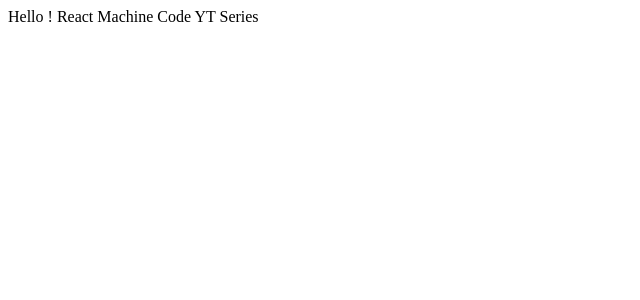
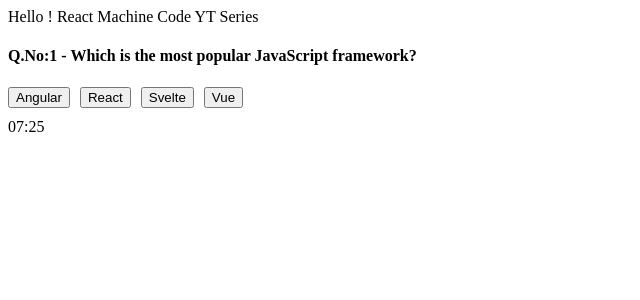
Before and after one commit to kartikmukati/reactjs-machine-code-yt, a React (Vite) app: page / in a window 1280 px wide. Shown: the top 300 px of the page, without its empty margins (0-640 px from the left). Built offline with nearby package versions, Linux system fonts and the light colour scheme.

Commit message:
reactjs quiz with timer and useReducer

```diff
--- a/src/App.jsx
+++ b/src/App.jsx
@@ -1,9 +1,91 @@
-function App() {
-  return (
-    <>
-    Hello ! React Machine Code YT Series
-    </>
-  )
+import { useReducer } from "react";
+import { useEffect } from "react";
+
+import QUIZ_DATA from "./data/questions.json";
+import Question from "./components/Question";
+import NextButton from "./components/NextButton";
+import Timer from "./components/Timer";
+
+const initialState = {
+  questions: [],
+  status: "loading",
+  index: 0,
+  answer: null,
+  secondsRemaining: null,
+};
+
+const SECS_PER_QUESTION = 30;
+
+function reducer(state, action) {
+  switch (action.type) {
+    case "dataReceived":
+      return {
+        ...state,
+        questions: action.payload,
+        status: "ready",
+        secondsRemaining: state.questions.length * SECS_PER_QUESTION
+      };
+    case "newAnswer":
+      return {
+        ...state,
+        answer: action.payload,
+      };
+    case "nextQuestion":
+      return {
+        ...state,
+        index: state.index + 1,
+        answer: null
+      };
+    case "finish":
+      return {
+        ...state,
+        status: 'finished'
+      };
+    case "tick":
+    return {
+      ...state,
+      secondsRemaining: state.secondsRemaining - 1,
+      status: state.secondsRemaining === 0 ? "finished" : state.status
+    }
+  }
 }
 
-export default App
+function App() {
+  const [{ questions, status, index, answer, secondsRemaining }, dispatch] =
+    useReducer(reducer, initialState);
+
+  const numQuestions = questions.length;
+
+  useEffect(() => {
+    console.log(QUIZ_DATA.questions);
+    dispatch({ type: "dataReceived", payload: QUIZ_DATA.questions });
+  }, []);
+
+  return (
+    <div>
+      Hello ! React Machine Code YT Series
+      {status === "ready" && (
+        <>
+          <Question
+            question={questions[index]}
+            dispatch={dispatch}
+            answer={answer}
+            index={index}
+          />
+          <footer style={{display: 'flex', gap: "10px", marginTop: '10px'}}>
+            <Timer dispatch={dispatch} secondsRemaining={secondsRemaining}/>
+            <NextButton
+              numQuestions={numQuestions}
+              dispatch={dispatch}
+              answer={answer}
+              index={index}
+            />
+          </footer>
+        </>
+      )}
+
+    </div>
+  );
+}
+
+export default App;
--- /dev/null
+++ b/src/components/NextButton.jsx
@@ -0,0 +1,18 @@
+import React from "react";
+
+export default function NextButton({ dispatch, answer, index, numQuestions }) {
+  if (answer === null) return null;
+
+  if(index < numQuestions - 1) {
+     return (
+          <button onClick={() => dispatch({type: 'nextQuestion'})}>Next Question</button>
+     )
+  }
+
+  else if(index === numQuestions-1) {
+     return (
+          <button onClick={() => dispatch({type: 'finish'})}>Finish</button>
+     )
+  }
+
+}
--- /dev/null
+++ b/src/components/Options.css
@@ -0,0 +1,7 @@
+.correct {
+     background: green;
+}
+
+.wrong {
+     background: yellow;
+}
--- /dev/null
+++ b/src/components/Options.jsx
@@ -0,0 +1,29 @@
+import React from "react";
+
+import './Options.css';
+
+export default function Options({ question, dispatch, answer }) {
+  const hasAnswered = answer !== null;
+
+  return (
+    <div style={{ display: "flex", gap: "10px" }}>
+      {question.options.map((option, index) => {
+        return (
+          <button
+            className={`${
+              hasAnswered
+                ? index === question.correctOption
+                  ? "correct"
+                  : "wrong"
+                : ""
+            }`}
+            key={option}
+            onClick={() => dispatch({type: 'newAnswer', payload: index})}
+          >
+            {option}
+          </button>
+        );
+      })}
+    </div>
+  );
+}
--- /dev/null
+++ b/src/components/Question.jsx
@@ -0,0 +1,13 @@
+import React from 'react'
+import Options from './Options'
+
+
+
+export default function Question({question, dispatch, answer, index}) {
+  return (
+    <div>
+     <h4><strong>Q.No:{index+1} - </strong>{question.question}</h4>
+     <Options question={question} dispatch={dispatch} answer={answer}/>
+    </div>
+  )
+}
--- /dev/null
+++ b/src/components/Timer.jsx
@@ -0,0 +1,20 @@
+import React, { useEffect } from "react";
+
+export default function Timer({ dispatch, secondsRemaining }) {
+  const mins = Math.floor(secondsRemaining / 60);
+  const seconds = secondsRemaining % 60;
+
+  useEffect(() => {
+     console.log(seconds)
+    const id = setInterval(() => {
+      dispatch({ type: "tick" });
+    }, 1000);
+
+    return () => clearInterval(id);
+  }, [dispatch]);
+  return (
+    <div>
+      {mins < 10 && "0"}{mins}:{seconds < 10 && "0"}{seconds}
+    </div>
+  );
+}
--- /dev/null
+++ b/src/data/questions.json
@@ -0,0 +1,124 @@
+{
+  "questions": [
+    {
+      "question": "Which is the most popular JavaScript framework?",
+      "options": ["Angular", "React", "Svelte", "Vue"],
+      "correctOption": 1
+    },
+    {
+      "question": "Which company invented React?",
+      "options": ["Google", "Apple", "Netflix", "Facebook"],
+      "correctOption": 3
+    },
+    {
+      "question": "What's the fundamental building block of React apps?",
+      "options": ["Components", "Blocks", "Elements", "Effects"],
+      "correctOption": 0
+    },
+    {
+      "question": "What's the name of the syntax we use to describe the UI in React components?",
+      "options": ["FBJ", "Babel", "JSX", "ES2015"],
+      "correctOption": 2
+    },
+    {
+      "question": "How does data flow naturally in React apps?",
+      "options": [
+        "From parents to children",
+        "From children to parents",
+        "Both ways",
+        "The developers decides"
+      ],
+      "correctOption": 0
+    },
+    {
+      "question": "How to pass data into a child component?",
+      "options": ["State", "Props", "PropTypes", "Parameters"],
+      "correctOption": 1
+    },
+    {
+      "question": "When to use derived state?",
+      "options": [
+        "Whenever the state should not trigger a re-render",
+        "Whenever the state can be synchronized with an effect",
+        "Whenever the state should be accessible to all components",
+        "Whenever the state can be computed from another state variable"
+      ],
+      "correctOption": 3
+    },
+    {
+      "question": "What triggers a UI re-render in React?",
+      "options": [
+        "Running an effect",
+        "Passing props",
+        "Updating state",
+        "Adding event listeners to DOM elements"
+      ],
+      "correctOption": 2
+    },
+    {
+      "question": "When do we directly \"touch\" the DOM in React?",
+      "options": [
+        "When we need to listen to an event",
+        "When we need to change the UI",
+        "When we need to add styles",
+        "Almost never"
+      ],
+      "correctOption": 3
+    },
+    {
+      "question": "In what situation do we use a callback to update state?",
+      "options": [
+        "When updating the state will be slow",
+        "When the updated state is very data-intensive",
+        "When the state update should happen faster",
+        "When the new state depends on the previous state"
+      ],
+      "correctOption": 3
+    },
+    {
+      "question": "If we pass a function to useState, when will that function be called?",
+      "options": [
+        "On each re-render",
+        "Each time we update the state",
+        "Only on the initial render",
+        "The first time we update the state"
+      ],
+      "correctOption": 2
+    },
+    {
+      "question": "Which hook to use for an API request on the component's initial render?",
+      "options": ["useState", "useEffect", "useRef", "useReducer"],
+      "correctOption": 1
+    },
+    {
+      "question": "Which variables should go into the useEffect dependency array?",
+      "options": [
+        "Usually none",
+        "All our state variables",
+        "All state and props referenced in the effect",
+        "All variables needed for clean up"
+      ],
+      "correctOption": 2
+    },
+    {
+      "question": "An effect will always run on the initial render.",
+      "options": [
+        "True",
+        "It depends on the dependency array",
+        "False",
+        "In depends on the code in the effect"
+      ],
+      "correctOption": 0
+    },
+    {
+      "question": "When will an effect run if it doesn't have a dependency array?",
+      "options": [
+        "Only when the component mounts",
+        "Only when the component unmounts",
+        "The first time the component re-renders",
+        "Each time the component is re-rendered"
+      ],
+      "correctOption": 3
+    }
+  ]
+}
```
